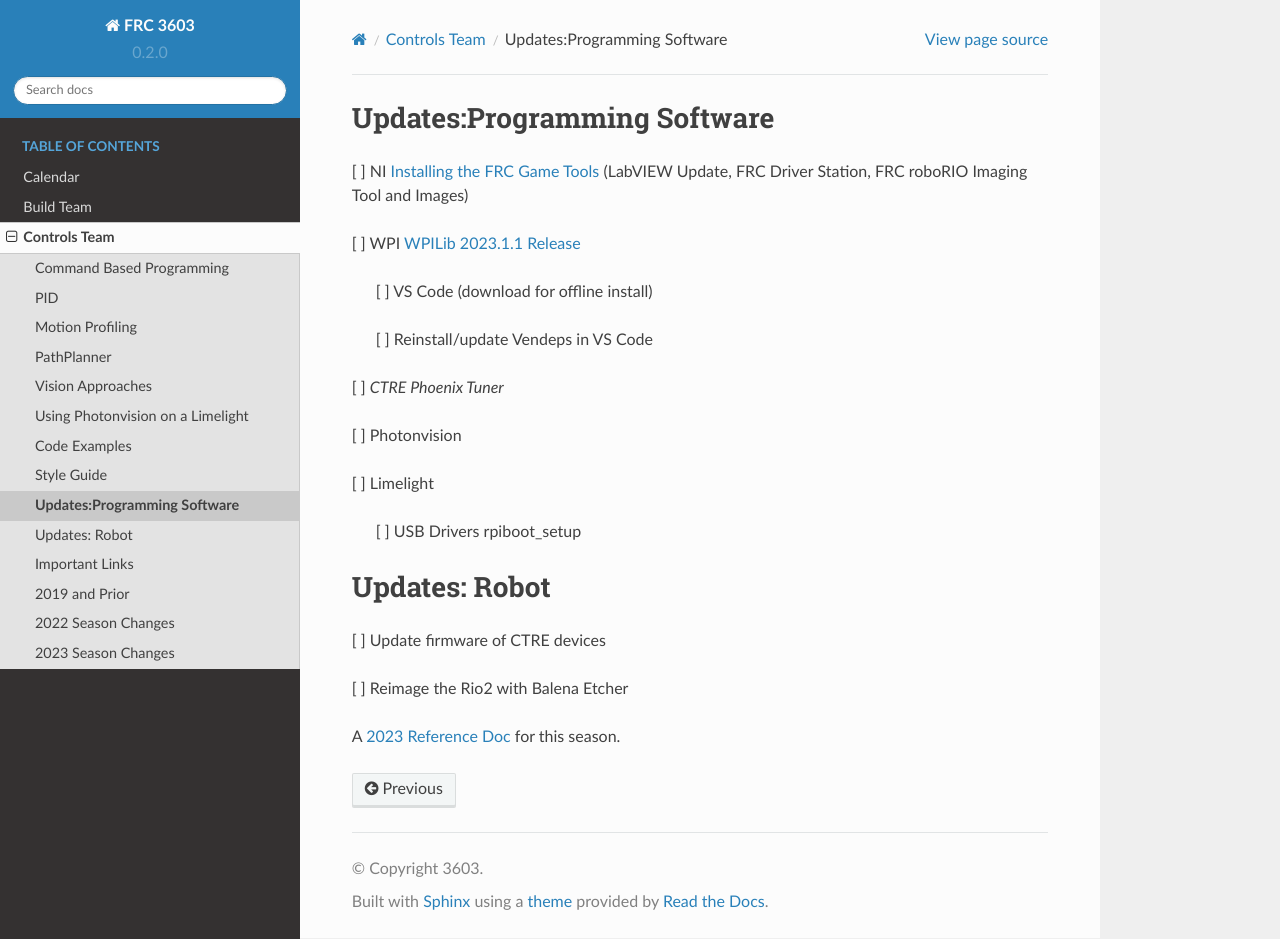
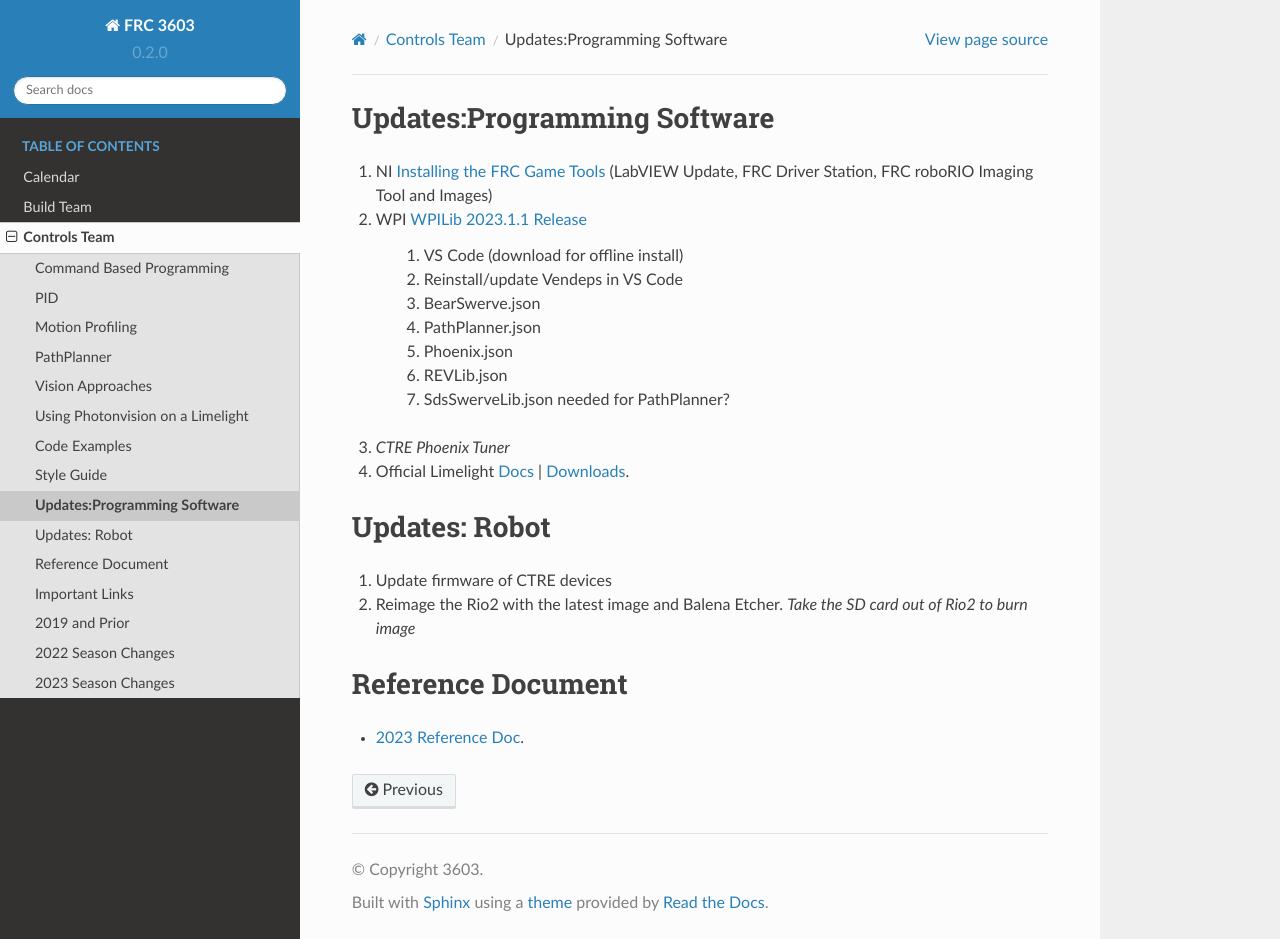
Before and after one commit to CyberCoyotes/3603-CodingHandbook, a Sphinx documentation site: the page built from docs/source/controls/software-updates.rst, in a window 1280 px wide and 939 px high. Built offline with Sphinx 7.4.7 and the Read the Docs theme 2.0.0, drawn with Linux system fonts in a browser that asks for light colours.

Commit message:
Update software-updates.rst

```diff
--- a/docs/source/controls/software-updates.rst
+++ b/docs/source/controls/software-updates.rst
@@ -1,26 +1,25 @@
 Updates:Programming Software
 ----
-[ ] NI `Installing the FRC Game Tools <https://www.ni.com/en-us/support/downloads/drivers/download.frc-game-tools.html#473762>`_ (LabVIEW Update, FRC Driver Station, FRC roboRIO Imaging Tool and Images)
+#. NI `Installing the FRC Game Tools <https://www.ni.com/en-us/support/downloads/drivers/download.frc-game-tools.html#473762>`_ (LabVIEW Update, FRC Driver Station, FRC roboRIO Imaging Tool and Images)
+#. WPI `WPILib 2023.1.1 Release <https://github.com/wpilibsuite/allwpilib/releases/tag/v2023.1.1>`_
 
-[ ] WPI `WPILib 2023.1.1 Release <https://github.com/wpilibsuite/allwpilib/releases/tag/v2023.1.1>`_
+    #. VS Code (download for offline install)
+    #. Reinstall/update Vendeps in VS Code
+    #. BearSwerve.json
+    #. PathPlanner.json
+    #. Phoenix.json
+    #. REVLib.json
+    #. SdsSwerveLib.json needed for PathPlanner?
 
-    [ ] VS Code (download for offline install)
-
-    [ ] Reinstall/update Vendeps in VS Code
-
-[ ] `CTRE Phoenix Tuner`
-
-[ ] Photonvision
-
-[ ] Limelight
-
-    [ ] USB Drivers rpiboot_setup
+#. `CTRE Phoenix Tuner`
+#. Official Limelight `Docs <https://docs.limelightvision.io/en/latest/>`_ | `Downloads <https://limelightvision.io/pages/downloads>`_.
 
 Updates: Robot
 ----
-[ ] Update firmware of CTRE devices
+#. Update firmware of CTRE devices
+#. Reimage the Rio2 with the latest image and Balena Etcher. *Take the SD card out of Rio2 to burn image*
 
-[ ] Reimage the Rio2 with Balena Etcher
+Reference Document
+----
 
-
-A `2023 Reference Doc <https://docs.google.com/document/d/15bQ_309_YcYWBAoT3rnXGH4bxwxVfrExVa2hlobWuZU/edit?usp=sharing>`_ for this season.
+* `2023 Reference Doc <https://docs.google.com/document/d/15bQ_309_YcYWBAoT3rnXGH4bxwxVfrExVa2hlobWuZU/edit?usp=sharing>`_.
```
